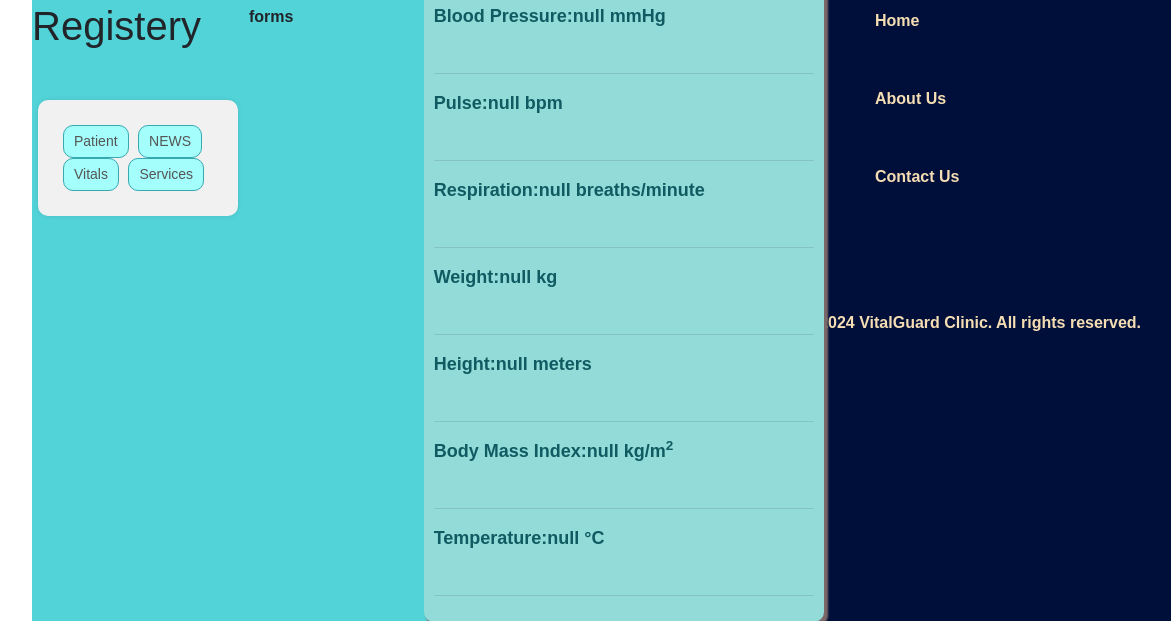
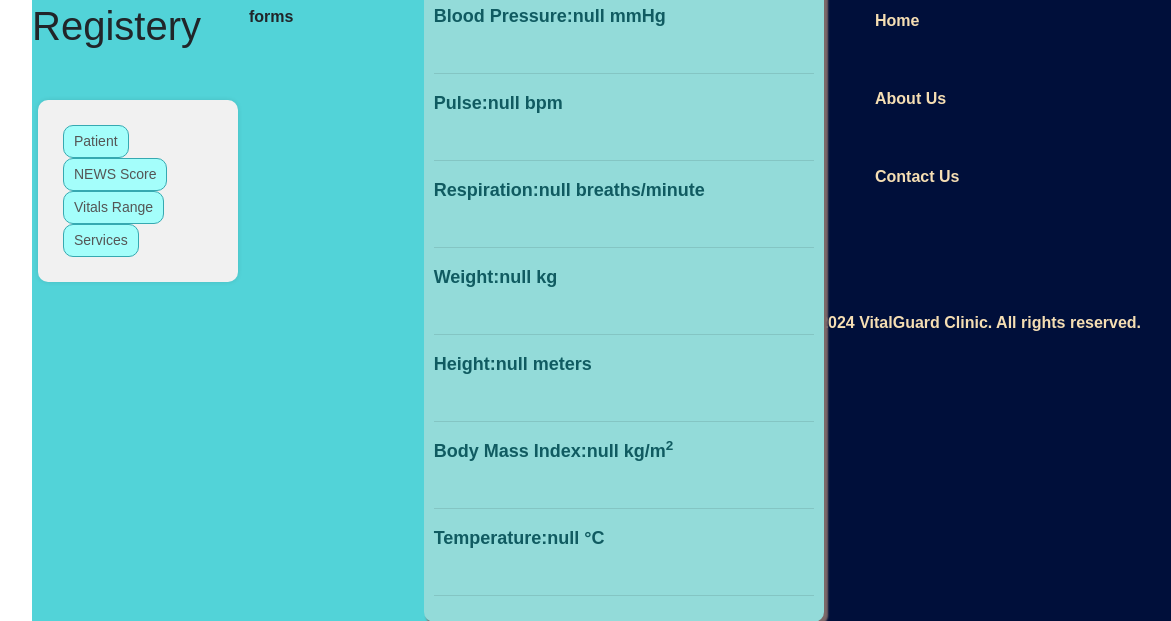
Before and after one commit to mildredfakoya/ProjectIntern01, a PHP site: page /vitalsigns.php in a window 1560 px wide. Shown: the part 94-715 px from the top of the page, without its empty margins (368-1539 px from the left). Run offline with PHP 8.4, Linux system fonts and the light colour scheme.

Commit message:
updated the vitalsigns.php

```diff
--- a/vitalsigns.php
+++ b/vitalsigns.php
@@ -23,8 +23,8 @@ require_once "assessment.php";
     <a href="Patient">Patient K</a>
   </div>
                 </div>
-                <button class="news1_button" onclick="document.getElementById('news1').style.display='block'" style="width:auto;">NEWS</button>
-                <button class="news1_button" onclick="document.getElementById('news2').style.display='block'" style="width:auto;">Vitals</button>
+                <button class="news1_button" onclick="document.getElementById('news1').style.display='block'" style="width:auto;">NEWS Score</button>
+                <button class="news1_button" onclick="document.getElementById('news2').style.display='block'" style="width:auto;">Vitals Range</button>
                 <div class="dropdown">
                 <button class="news1_button">Services</button>
                 <div class="dropdown-content">
```
